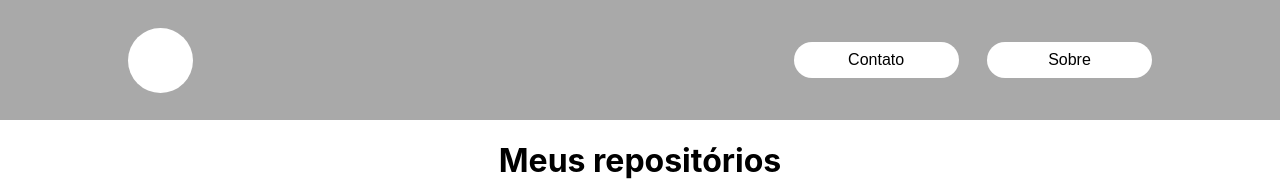
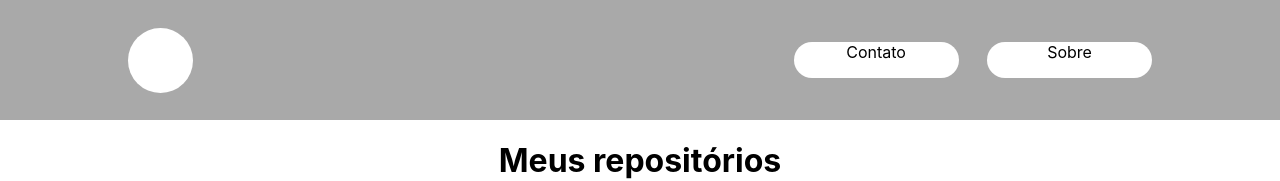
Before and after one commit to ThauanLK/Portfolio, a React (Create React App) app: page / in a window 1280 px wide. Shown: the top 181 px of the page. Built offline with nearby package versions, Linux system fonts and the light colour scheme.

Commit message:
header refeito com styled components

```diff
--- a/src/components/Layout/Layout.js
+++ b/src/components/Layout/Layout.js
@@ -1,5 +1,5 @@
 import React from "react";
-import Header from "../header/header";
+import Header from "../header/index";
 function Layout(props) {
   return (
     <React.Fragment>
--- /dev/null
+++ b/src/components/header/components/index.js
@@ -0,0 +1,50 @@
+import styled from "styled-components";
+
+export const ButtonHeader = styled.button`
+  background-color: white;
+  height: 36px;
+  border: none;
+  width: 165px;
+  border-radius: 25px;
+  font-size: 1em;
+  text-decoration: none;
+  text-align: center;
+  color: black;
+  &:hover,
+  &:focus {
+    opacity: 0.5;
+  }
+`;
+
+export const ButtonContainer = styled.div`
+  display: flex;
+  width: 35%;
+  justify-content: space-between;
+`;
+
+export const Logo = styled.div`
+  background-color: white;
+  height: 65px;
+  border-radius: 50%;
+  width: 65px;
+  text-align: center;
+`;
+
+export const Header = styled.div`
+  display: flex;
+  justify-content: space-between;
+  align-items: center;
+  height: 100%;
+`;
+
+export const Container = styled.div`
+  margin: 0 auto;
+  width: 1024px;
+  height: 100%;
+`;
+
+export const HeaderContainer = styled.div`
+  height: 15vh;
+  background-color: darkgrey;
+  width: 100%;
+`;
--- a/src/components/header/header.js
+++ /dev/null
@@ -1,20 +0,0 @@
-import React from "react";
-import "./header.css";
-
-function header() {
-  return (
-    <div className="headerContainer">
-      <div className="container">
-        <div className="headerPosition">
-          <div className="logo"></div>
-          <div className="btnsContainer">
-            <button className="standardBtn">Contato</button>
-            <button className="standardBtn">Sobre</button>
-          </div>
-        </div>
-      </div>
-    </div>
-  );
-}
-
-export default header;
--- /dev/null
+++ b/src/components/header/index.js
@@ -0,0 +1,34 @@
+import React from "react";
+import "./header.css";
+import { Link } from "react-router-dom";
+import "./components/index";
+import {
+  ButtonHeader,
+  ButtonContainer,
+  Container,
+  Header,
+  Logo,
+  HeaderContainer,
+} from "./components/index";
+
+function header() {
+  return (
+    <HeaderContainer>
+      <Container>
+        <Header>
+          <Logo />
+          <ButtonContainer>
+            <ButtonHeader as={Link} to="/contato" className="ButtonLink">
+              Contato
+            </ButtonHeader>
+            <ButtonHeader as={Link} to="/sobre">
+              Sobre
+            </ButtonHeader>
+          </ButtonContainer>
+        </Header>
+      </Container>
+    </HeaderContainer>
+  );
+}
+
+export default header;
```
